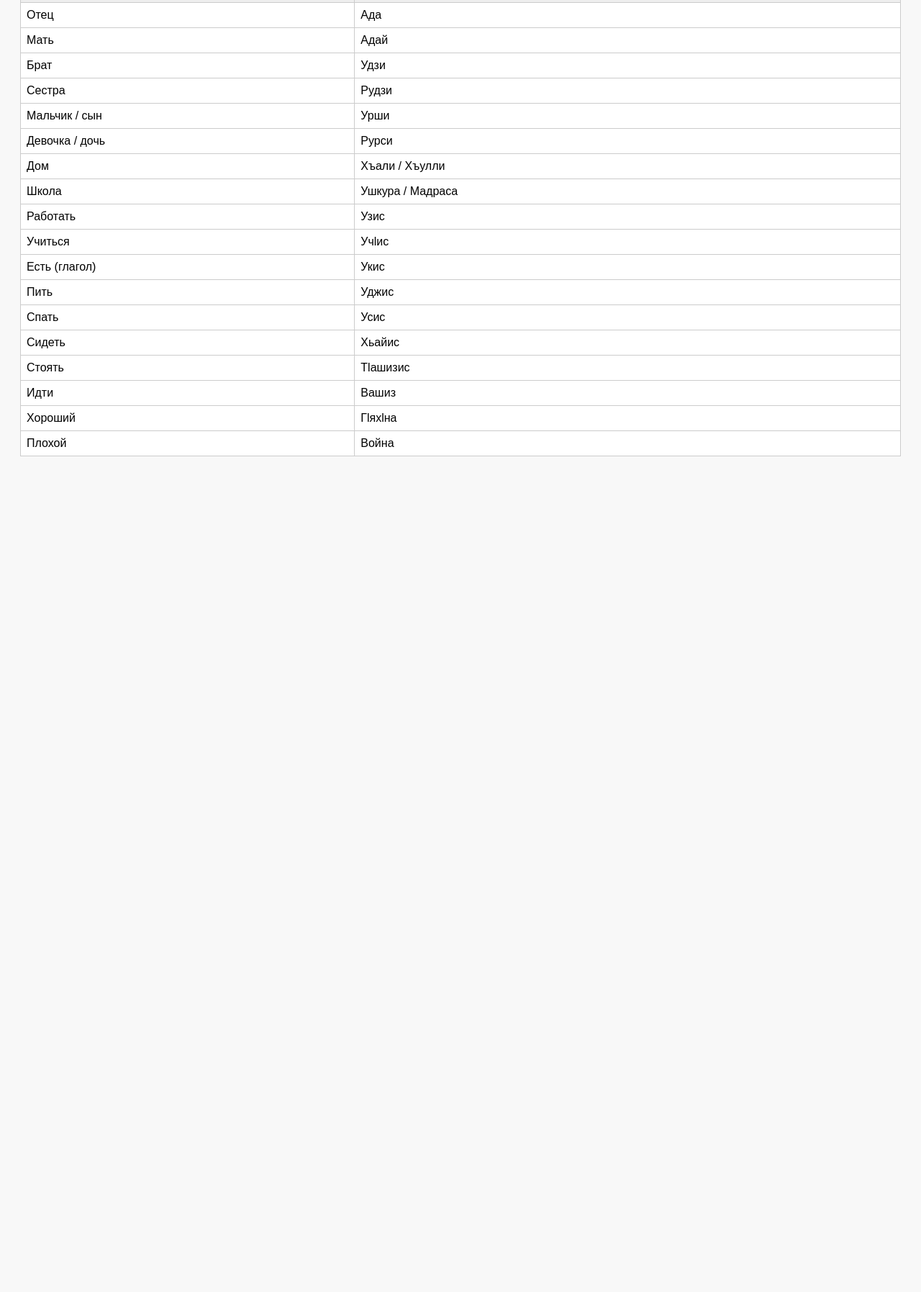
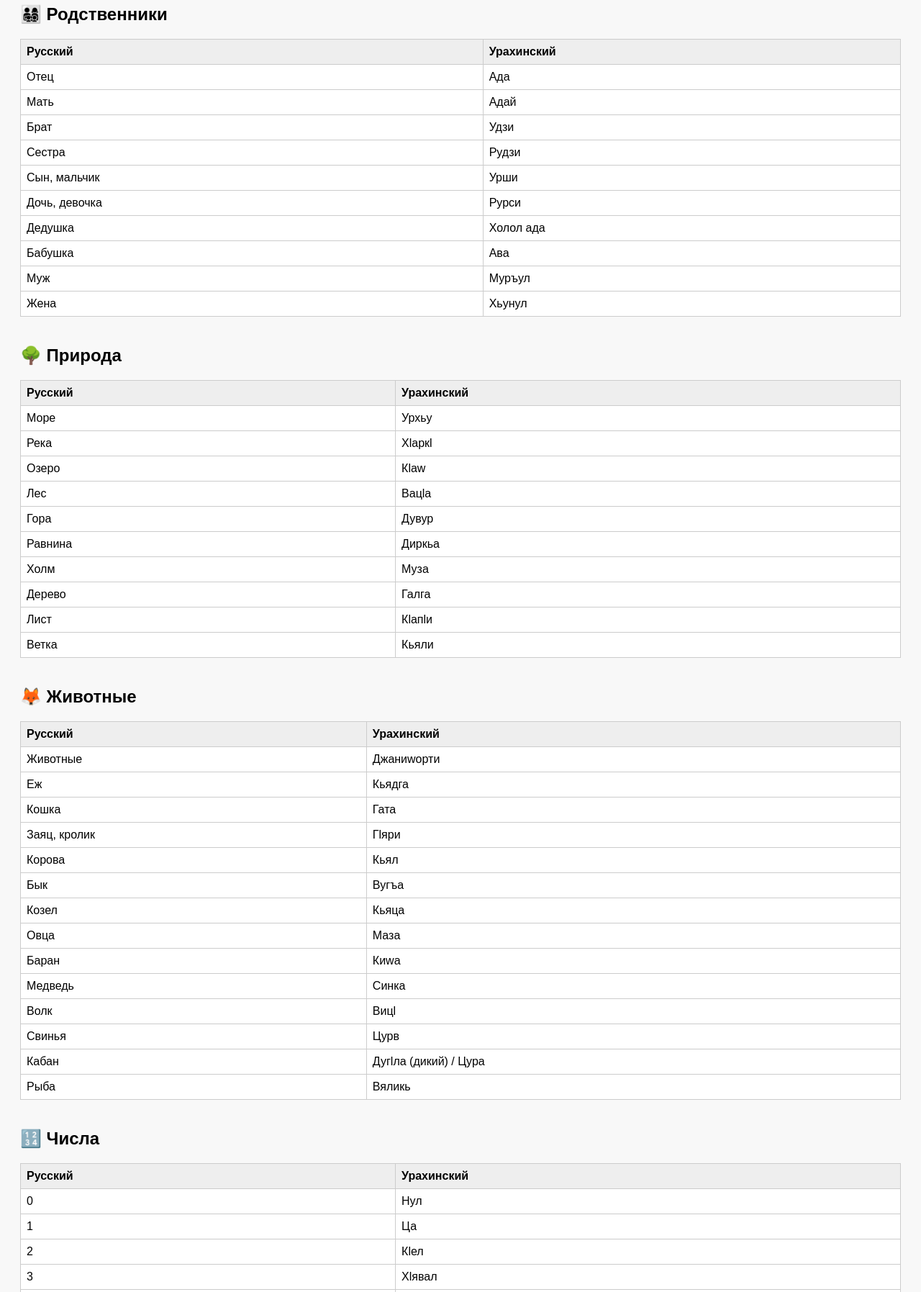
Before and after one commit to Abymyaz/abymyaz.github.io, a plain HTML site: page lexicon.html in a window 1280 px wide. Shown: the part 188-1983 px from the top of the page at 72% size. Before the commit the page ends 850 px from the top, so only its background shows below. Drawn offline with Linux system fonts and the light colour scheme.

Commit message:
Update lexicon.html

```diff
--- a/lexicon.html
+++ b/lexicon.html
@@ -28,32 +28,108 @@
     th {
       background-color: #eee;
     }
+    h2 {
+      margin-top: 40px;
+    }
   </style>
 </head>
 <body>
   <h1><a href="index.html">← Главная</a></h1>
   <h2>Лексика</h2>
 
+  <h2>👨‍👩‍👧‍👦 Родственники</h2>
   <table>
-    <tr><th>Русский</th><th>Урахинский даргинский</th></tr>
+    <tr><th>Русский</th><th>Урахинский</th></tr>
     <tr><td>Отец</td><td>Ада</td></tr>
     <tr><td>Мать</td><td>Адай</td></tr>
     <tr><td>Брат</td><td>Удзи</td></tr>
     <tr><td>Сестра</td><td>Рудзи</td></tr>
-    <tr><td>Мальчик / сын</td><td>Урши</td></tr>
-    <tr><td>Девочка / дочь</td><td>Рурси</td></tr>
-    <tr><td>Дом</td><td>Хъали / Хъулли</td></tr>
-    <tr><td>Школа</td><td>Ушкура / Мадраса</td></tr>
+    <tr><td>Сын, мальчик</td><td>Урши</td></tr>
+    <tr><td>Дочь, девочка</td><td>Рурси</td></tr>
+    <tr><td>Дедушка</td><td>Холол ада</td></tr>
+    <tr><td>Бабушка</td><td>Ава</td></tr>
+    <tr><td>Муж</td><td>Муръул</td></tr>
+    <tr><td>Жена</td><td>Хьунул</td></tr>
+  </table>
+
+  <h2>🌳 Природа</h2>
+  <table>
+    <tr><th>Русский</th><th>Урахинский</th></tr>
+    <tr><td>Море</td><td>Урхьу</td></tr>
+    <tr><td>Река</td><td>Хlаркl</td></tr>
+    <tr><td>Озеро</td><td>Кlaw</td></tr>
+    <tr><td>Лес</td><td>Вацla</td></tr>
+    <tr><td>Гора</td><td>Дувур</td></tr>
+    <tr><td>Равнина</td><td>Диркьа</td></tr>
+    <tr><td>Холм</td><td>Муза</td></tr>
+    <tr><td>Дерево</td><td>Галга</td></tr>
+    <tr><td>Лист</td><td>Кlапlи</td></tr>
+    <tr><td>Ветка</td><td>Кьяли</td></tr>
+  </table>
+
+  <h2>🦊 Животные</h2>
+  <table>
+    <tr><th>Русский</th><th>Урахинский</th></tr>
+    <tr><td>Животные</td><td>Джаниwорти</td></tr>
+    <tr><td>Еж</td><td>Кьядга</td></tr>
+    <tr><td>Кошка</td><td>Гата</td></tr>
+    <tr><td>Заяц, кролик</td><td>Гlяри</td></tr>
+    <tr><td>Корова</td><td>Кьял</td></tr>
+    <tr><td>Бык</td><td>Вугъа</td></tr>
+    <tr><td>Козел</td><td>Кьяца</td></tr>
+    <tr><td>Овца</td><td>Маза</td></tr>
+    <tr><td>Баран</td><td>Киwа</td></tr>
+    <tr><td>Медведь</td><td>Синка</td></tr>
+    <tr><td>Волк</td><td>Вицl</td></tr>
+    <tr><td>Свинья</td><td>Цурв</td></tr>
+    <tr><td>Кабан</td><td>Дугlла (дикий) / Цура</td></tr>
+    <tr><td>Рыба</td><td>Вяликь</td></tr>
+  </table>
+
+  <h2>🔢 Числа</h2>
+  <table>
+    <tr><th>Русский</th><th>Урахинский</th></tr>
+    <tr><td>0</td><td>Нул</td></tr>
+    <tr><td>1</td><td>Ца</td></tr>
+    <tr><td>2</td><td>Кlел</td></tr>
+    <tr><td>3</td><td>Хlявал</td></tr>
+    <tr><td>4</td><td>Авъал</td></tr>
+    <tr><td>5</td><td>Шол</td></tr>
+    <tr><td>6</td><td>Уригал</td></tr>
+    <tr><td>7</td><td>Верхlал</td></tr>
+    <tr><td>8</td><td>Гахlал</td></tr>
+    <tr><td>9</td><td>Урчlимал</td></tr>
+    <tr><td>10</td><td>Вицlал</td></tr>
+  </table>
+
+  <h2>📚 Глаголы и действия</h2>
+  <table>
+    <tr><th>Русский</th><th>Урахинский</th></tr>
     <tr><td>Работать</td><td>Узис</td></tr>
+    <tr><td>Работа</td><td>Хlянки</td></tr>
     <tr><td>Учиться</td><td>Учlис</td></tr>
-    <tr><td>Есть (глагол)</td><td>Укис</td></tr>
+    <tr><td>Есть</td><td>Укис</td></tr>
     <tr><td>Пить</td><td>Уджис</td></tr>
     <tr><td>Спать</td><td>Усис</td></tr>
     <tr><td>Сидеть</td><td>Хьайис</td></tr>
     <tr><td>Стоять</td><td>Тlашизис</td></tr>
     <tr><td>Идти</td><td>Вашиз</td></tr>
+  </table>
+
+  <h2>📌 Прилагательные</h2>
+  <table>
+    <tr><th>Русский</th><th>Урахинский</th></tr>
     <tr><td>Хороший</td><td>Гlяхlна</td></tr>
     <tr><td>Плохой</td><td>Война</td></tr>
+    <tr><td>Большой</td><td>Холол</td></tr>
+    <tr><td>Маленький</td><td>Виштlал</td></tr>
+    <tr><td>Новый</td><td>Сагал</td></tr>
+    <tr><td>Старое (вещь)</td><td>Вукьна</td></tr>
+    <tr><td>Старик</td><td>Укьна</td></tr>
+    <tr><td>Старуха</td><td>Дукьна</td></tr>
+    <tr><td>Холодный</td><td>Варгlявил</td></tr>
+    <tr><td>Горячий</td><td>Вуцlарил</td></tr>
+    <tr><td>Умный</td><td>Духул</td></tr>
   </table>
 </body>
 </html>
```
